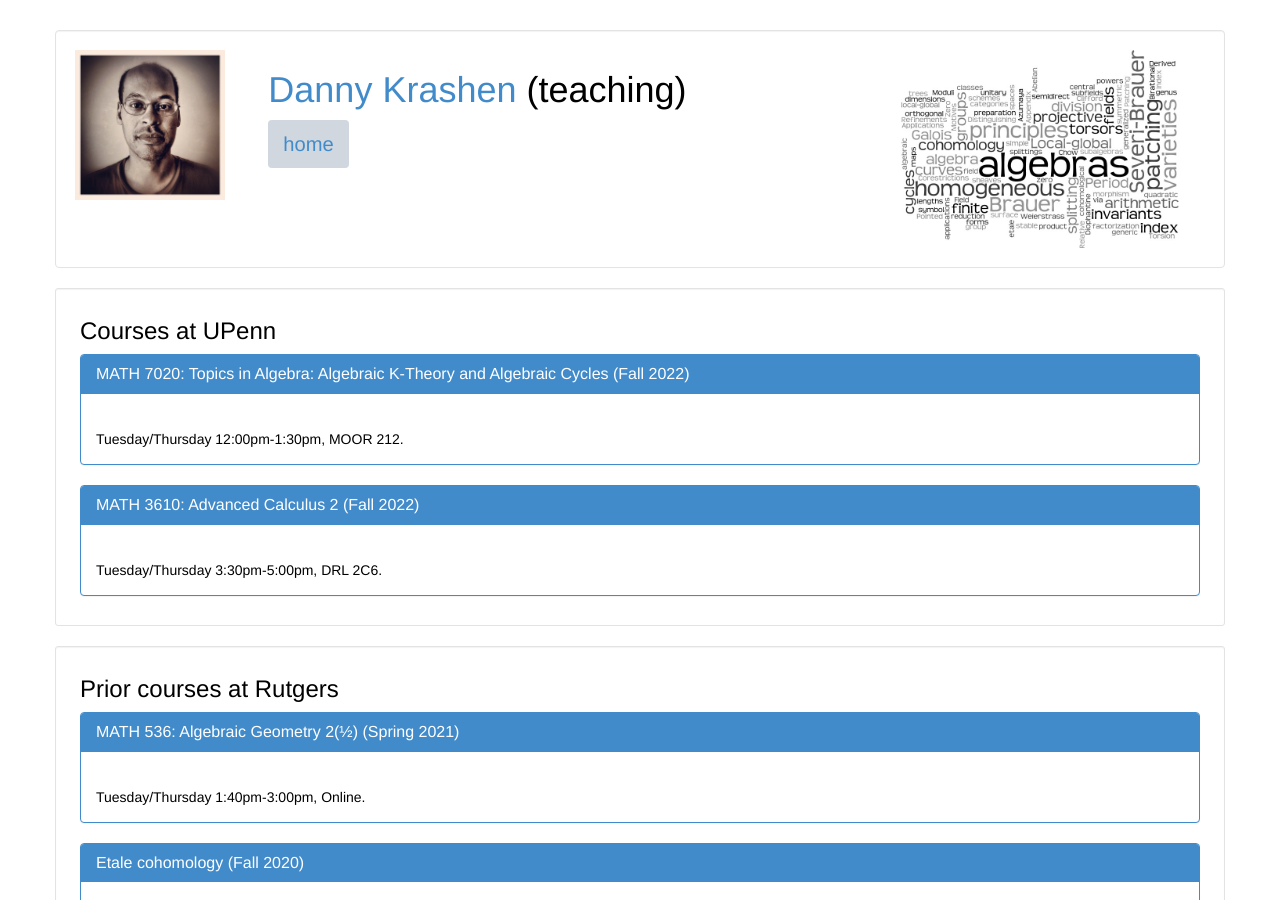
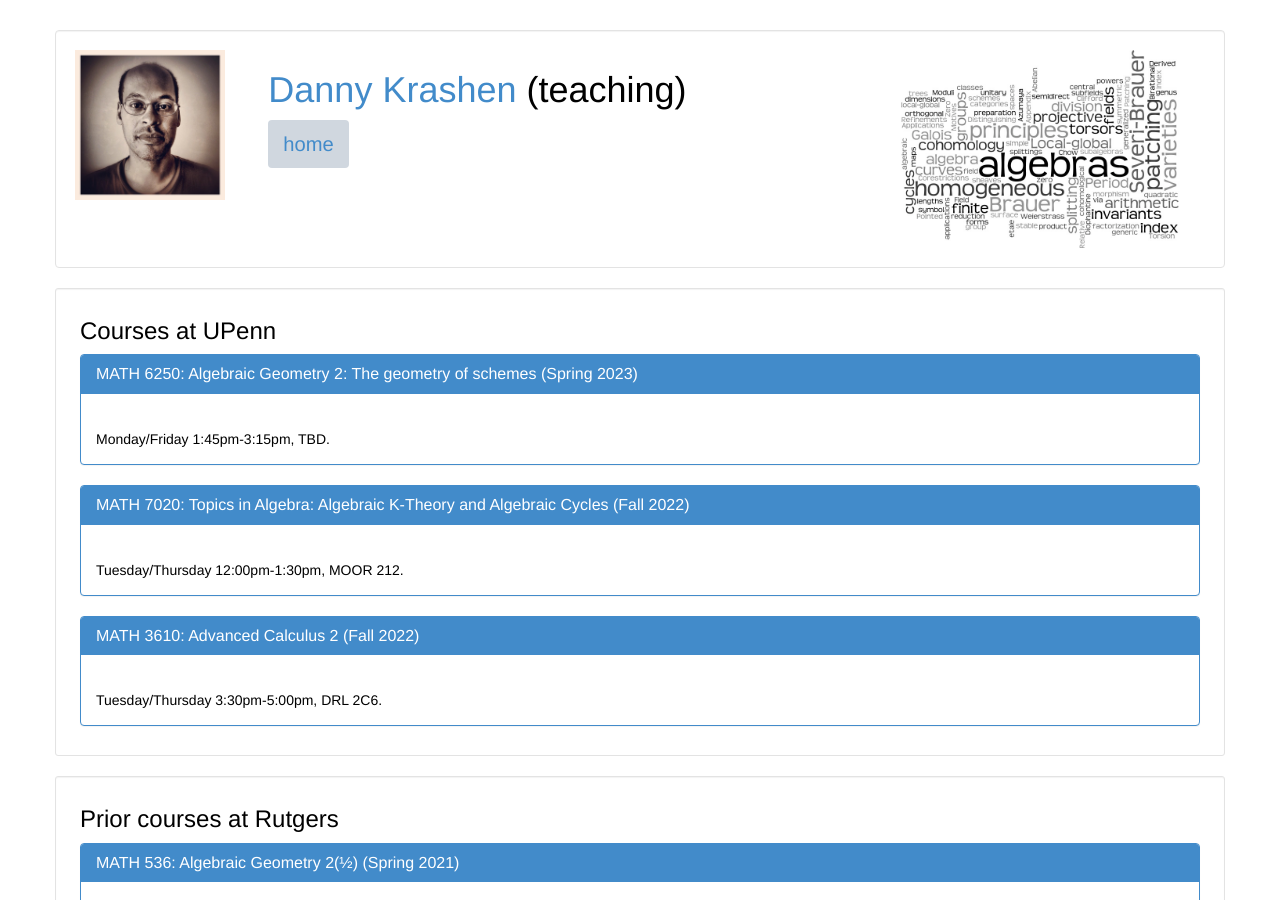
Before and after one commit to dkrashen/dkrashen.github.io, a Jekyll site: the page built from teaching.html, in a window 1280 px wide and 900 px high. Built offline with Jekyll 4.4.1, drawn with Linux system fonts in a browser that asks for light colours.

Commit message:
add link for ag2 course

```diff
--- a/_data/courses-upenn.yml
+++ b/_data/courses-upenn.yml
@@ -1,4 +1,11 @@
 ---
+
+
+  - title: "MATH 6250: Algebraic Geometry 2: The geometry of schemes"
+    url: "http://dkrashen.github.io/ag2/"
+    schedule: "Monday/Friday 1:45pm-3:15pm"
+    location: "TBD"
+    semester: "Spring 2023"
 
   - title: "MATH 7020: Topics in Algebra: Algebraic K-Theory and Algebraic Cycles"
     url: "http://dkrashen.github.io/kcycle/"
```
